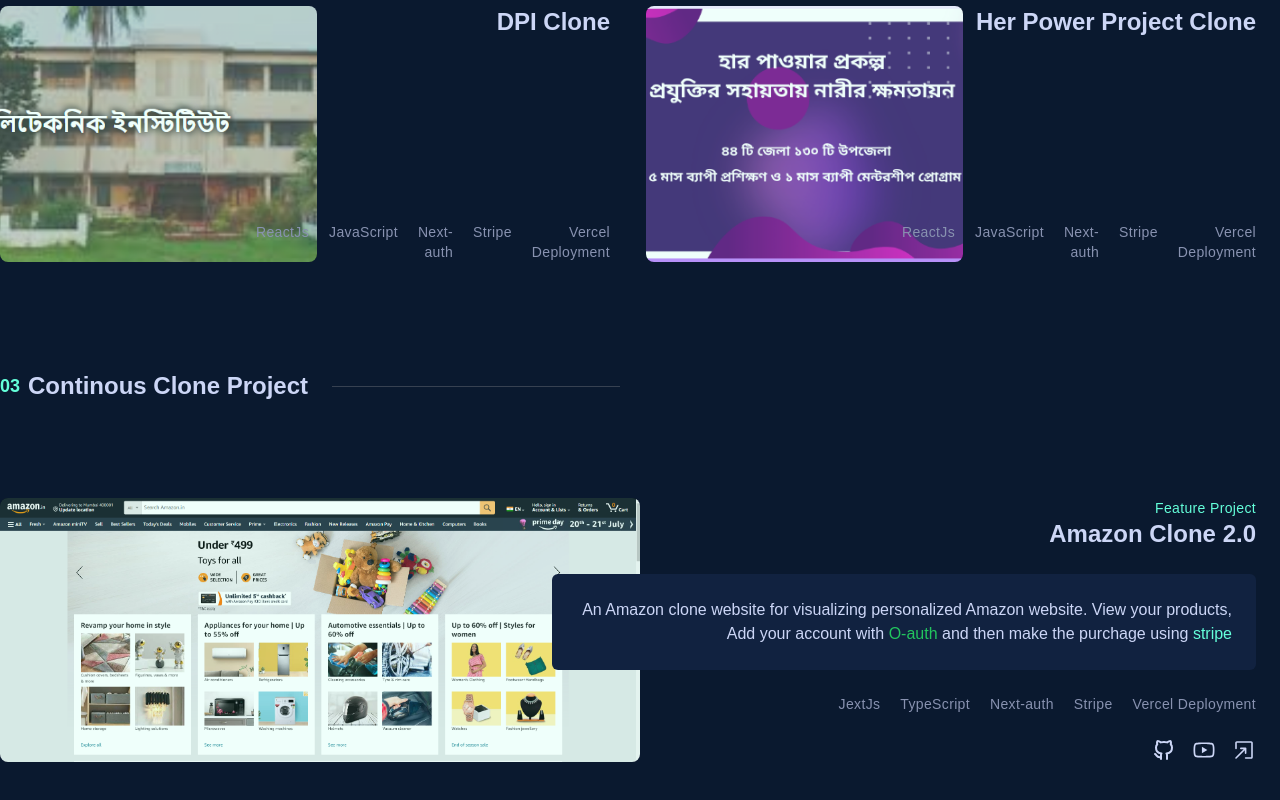
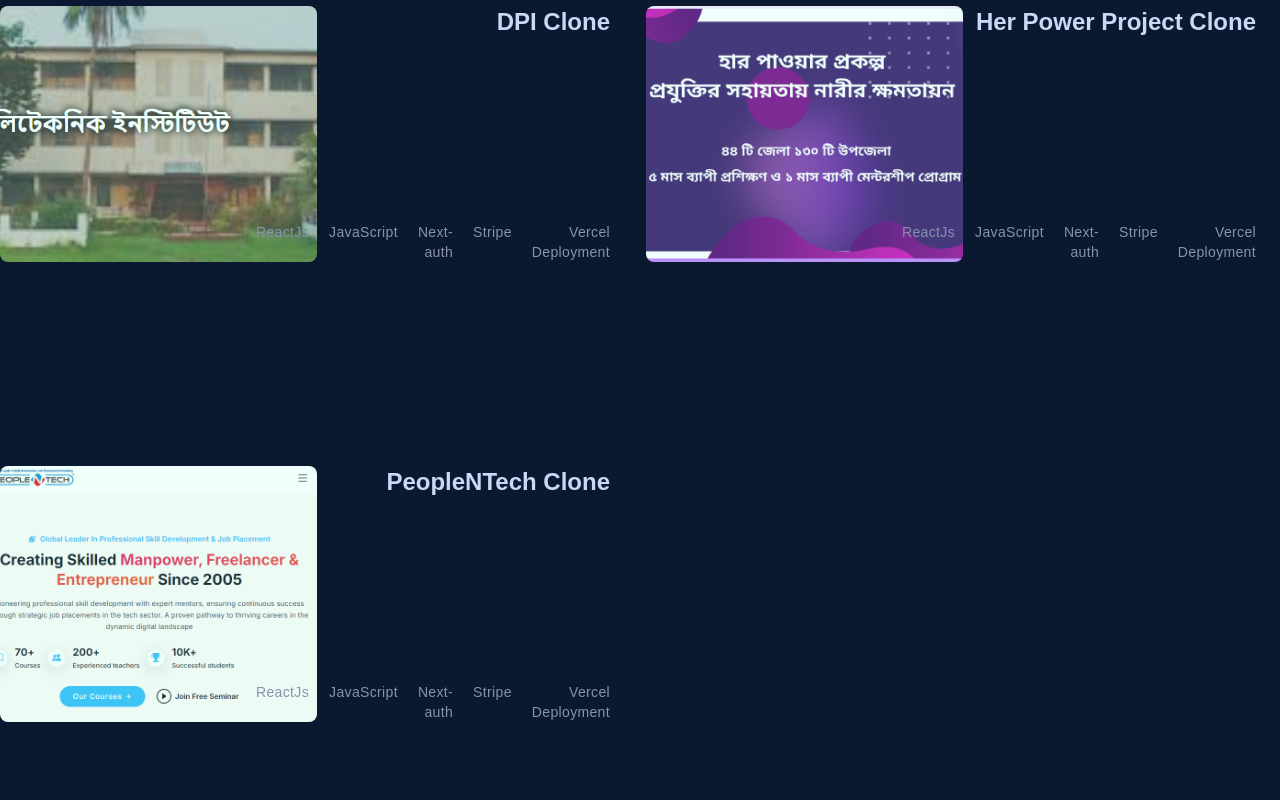
Before and after one commit to i-am-sujon-islam/MD-Sujon-Islam, a React (Vite) app: page / in a window 1280 px wide. Shown: the part 1970-2770 px from the top of the page. Built offline with nearby package versions, Linux system fonts and the light colour scheme.

Commit message:
add project

```diff
--- a/src/ui/Project.jsx
+++ b/src/ui/Project.jsx
@@ -53,6 +53,33 @@
           <div className="w-full lg:w-1/2 flex flex-col gap-6 lg:justify-between items-end text-right lg:-ml-12 z-10">
             <div>
               <h3 className="text-2xl font-bold">Her Power Project Clone </h3>
+            </div>
+
+            <ul className="text-xs md:text-sm tracking-wide flex gap-2 md:gap-5 justify-between text-darkColor">
+              <li>ReactJs</li>
+              <li>JavaScript</li>
+              <li>Next-auth</li>
+              <li>Stripe</li>
+              <li>Vercel Deployment</li>
+            </ul>
+          </div>
+        </div>
+        <div className="flex flex-col lg:flex-row gap-6 py-8 my-16">
+          <a
+            href="https://clone-people-n-tech.vercel.app/"
+            className="w-full lg:w-1/2 h-auto relative group  rounded-lg overflow-hidden"
+          >
+            <img
+              src="peoplentech.png"
+              alt="Amazon"
+              className="w-full h-64 object-cover group-hover:scale-105 duration-200"
+            />
+            <div className="absolute w-full h-full bg-designColor/10 rounded-lg top-0 left-0 group-hover:bg-transparent duration-300" />
+          </a>
+
+          <div className="w-full lg:w-1/2 flex flex-col gap-6 lg:justify-between items-end text-right lg:-ml-12 z-10">
+            <div>
+              <h3 className="text-2xl font-bold">PeopleNTech Clone </h3>
             </div>
 
             <ul className="text-xs md:text-sm tracking-wide flex gap-2 md:gap-5 justify-between text-darkColor">
```
Also changed, not shown: public/peoplentech.png (added).
